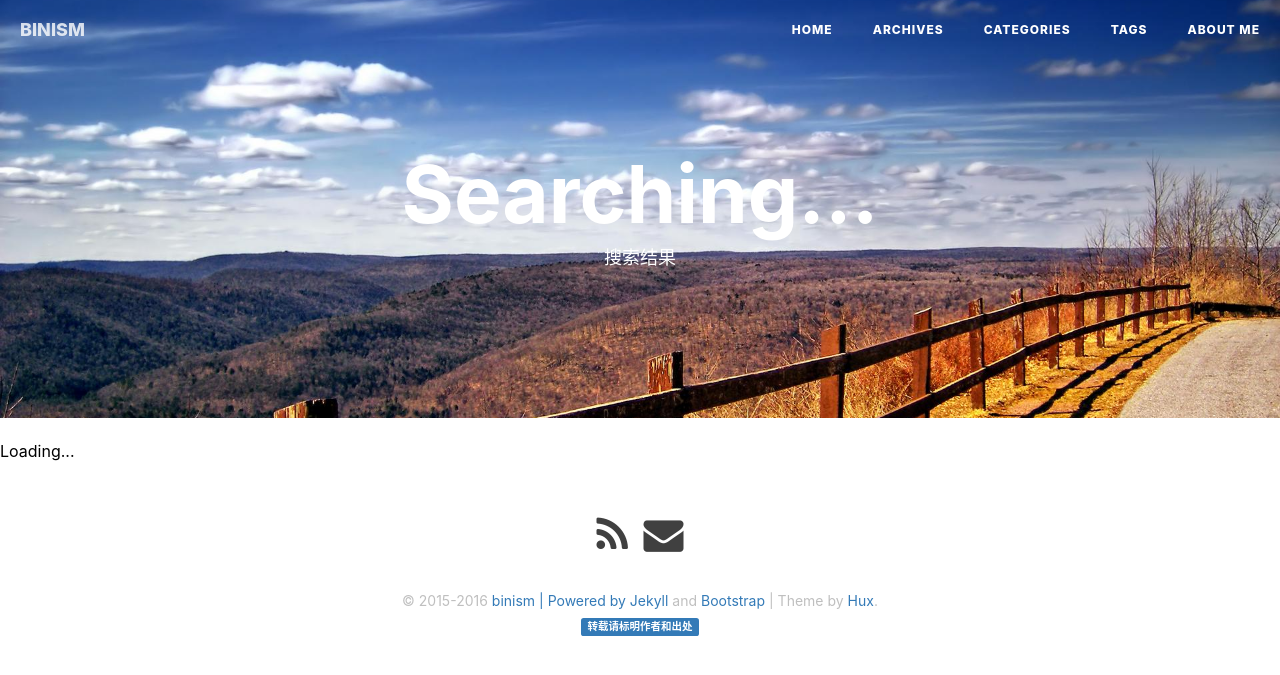
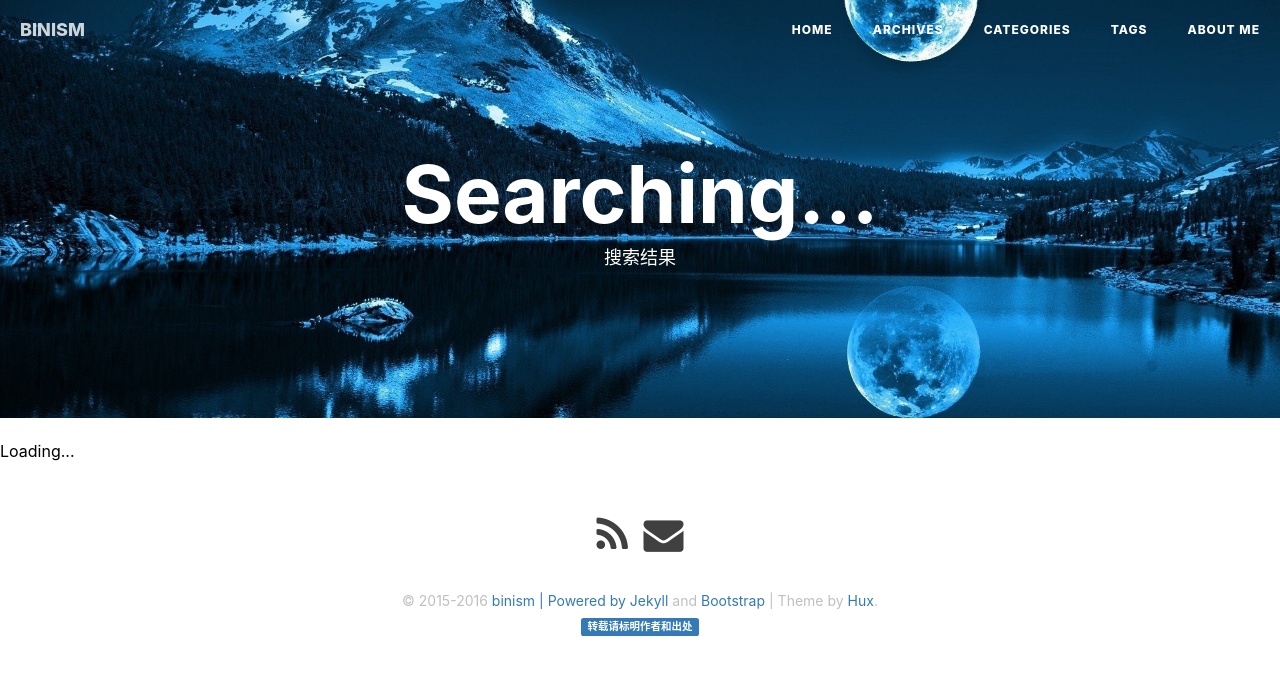
Before and after one commit to binism/binism.github.io, a Jekyll site: the page built from search.html, in a window 1280 px wide. Shown: the top 675 px of the page. Built offline with Jekyll 4.4.1, drawn with Linux system fonts in a browser that asks for light colours; comment, search, counter and statistics services are not loaded.

Commit message:
update images

```diff
--- a/404.html
+++ b/404.html
@@ -11,9 +11,9 @@ permalink: 404.html
 		<div class="row">
 			<div class="col-lg-8 col-lg-offset-2 col-md-10 col-md-offset-1">
 				<div class="site-heading" id="tag-heading">
-					<h1><font color="black">404</font></h1>
-					<span class="subheading"><font color="black">{{ page.description }}</font></span>
-					<style>a { color: black;}</style>
+					<h1>404</h1>
+					<span class="subheading">{{ page.description }}</span>
+					<style>a { color: white;}</style>
 					<a href="/" style=><h3>Click to Home</h3></a>
 				</div>
 			</div>
--- a/search.html
+++ b/search.html
@@ -2,7 +2,7 @@
 title:    Searching...
 description: "搜索结果"
 layout:   default
-header-img: "/img/tags-bg1.jpg"
+header-img: "/img/search-bg.jpg"
 ---
 <header class="intro-header" style="background-image: url('{{ site.baseurl }}{% if page.header-img %}{{ page.header-img }}{% else %}{{ site.header-img }}{% endif %}')">
     <div class="container">
```
Also changed, not shown: img/404-bg.jpg, img/search-bg.jpg (added), img/tags-bg1.jpg (deleted).
